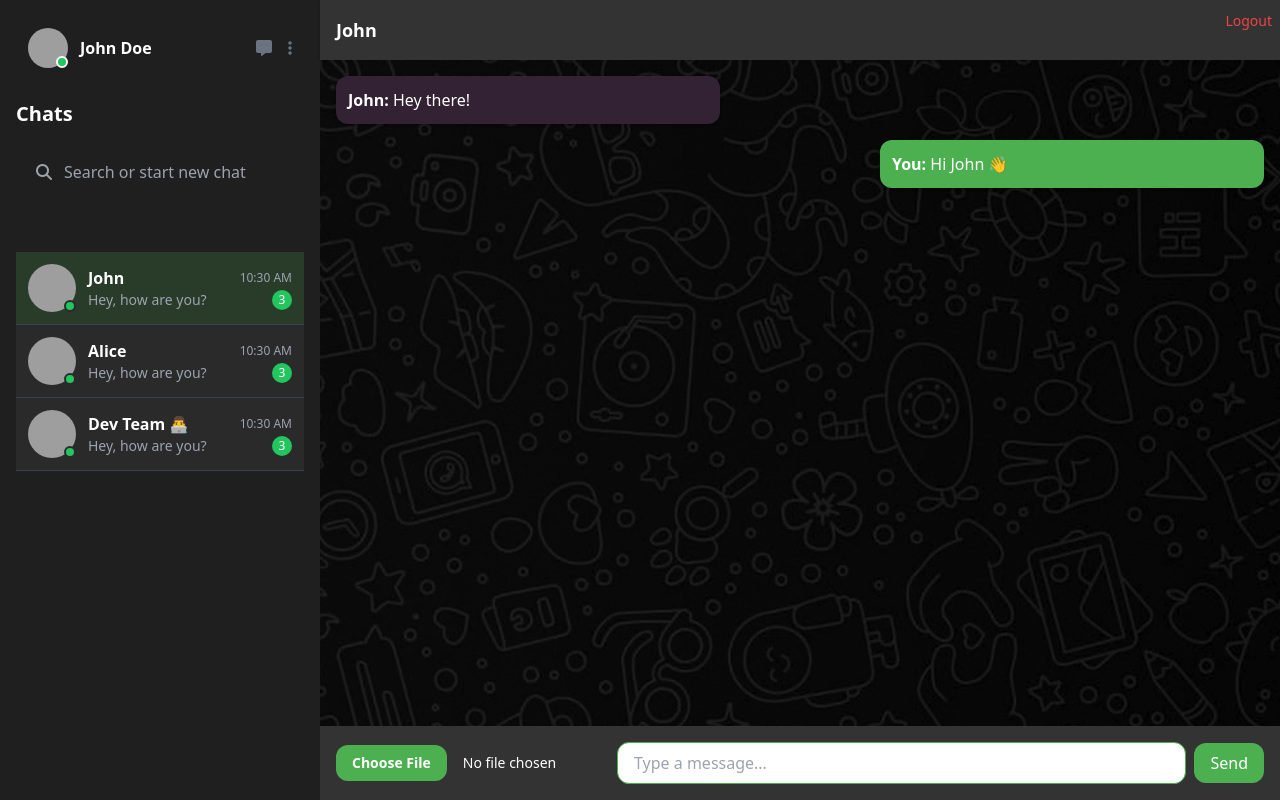
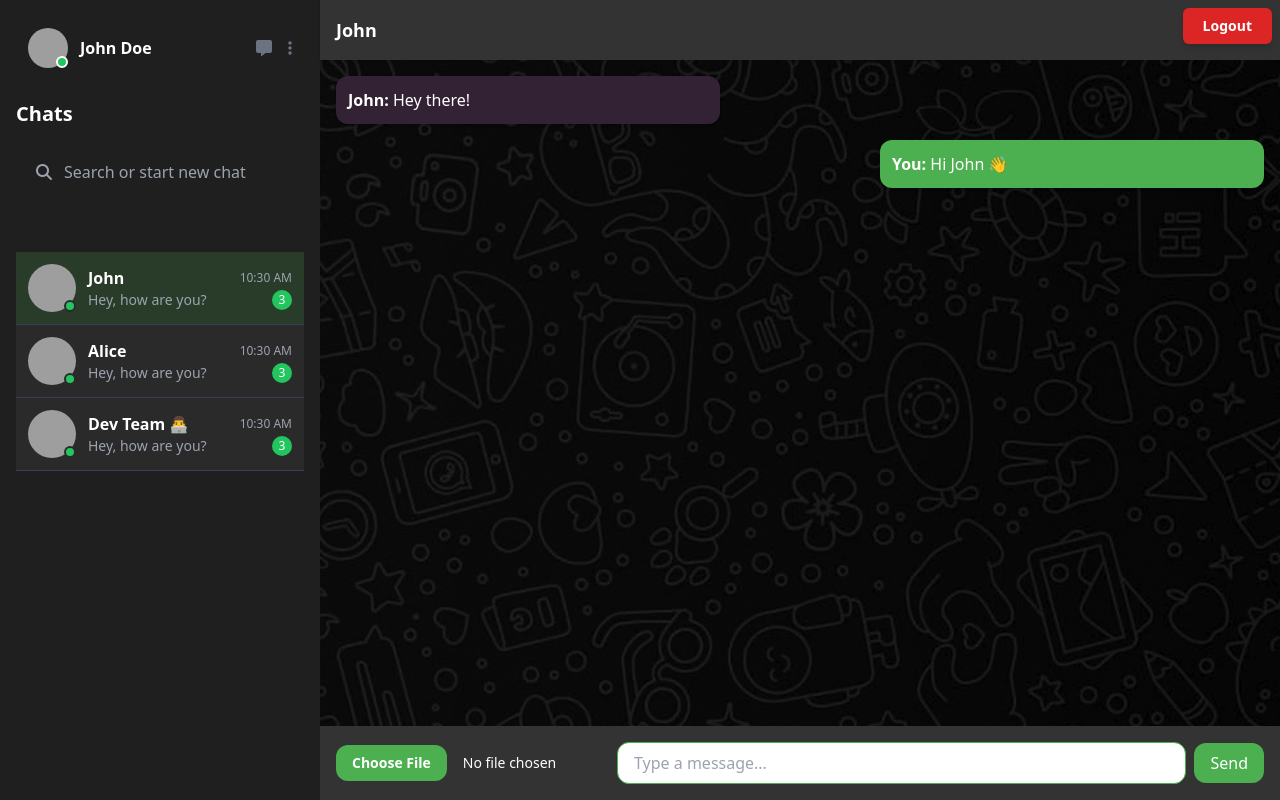
Before and after one commit to ahsan123-png/linkup-chat, a React (Vite) app: page /chat in a window 1280 px wide. Built offline with nearby package versions, Linux system fonts and the light colour scheme; sample sign-in values are in the browser's storage; grey boxes are pictures that could not be loaded.

Commit message:
Finishing the Logout button

```diff
--- a/src/components/ChatLayout.jsx
+++ b/src/components/ChatLayout.jsx
@@ -52,7 +52,10 @@ export default function ChatLayout() {
       )}
 
       <div className="absolute top-2 right-2">
-        <button onClick={logout} className="text-red-500 text-sm">
+        <button
+          onClick={logout}
+          className="px-5 py-2 w-full max-w-[120px] bg-red-600 text-white text-sm font-semibold rounded-md hover:bg-red-700 hover:scale-105 transition-all duration-200 shadow-md align-middle"
+        >
           Logout
         </button>
       </div>
```
